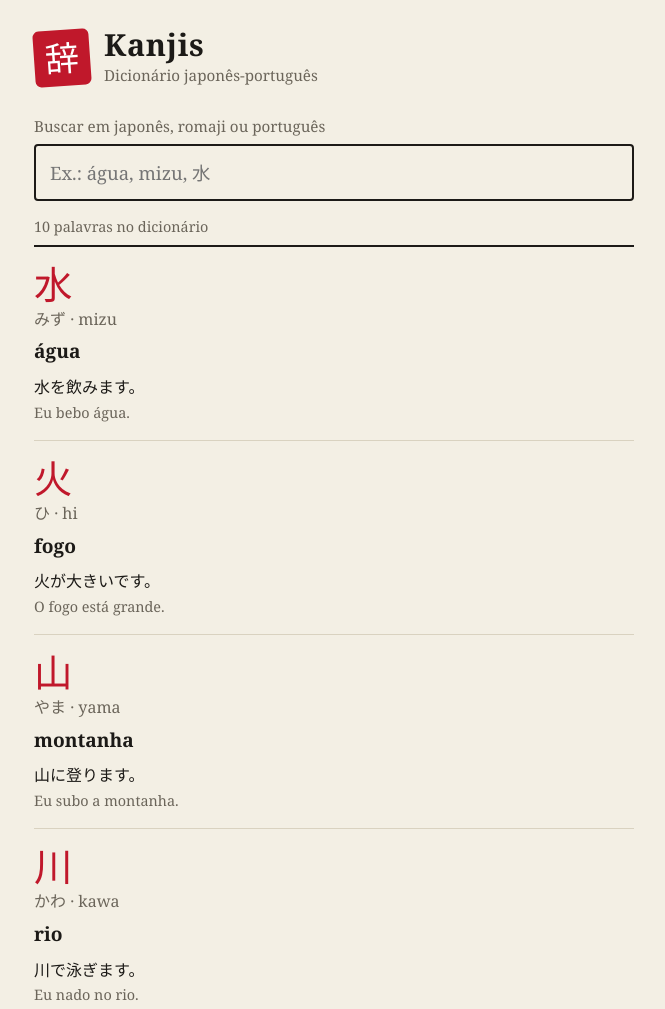
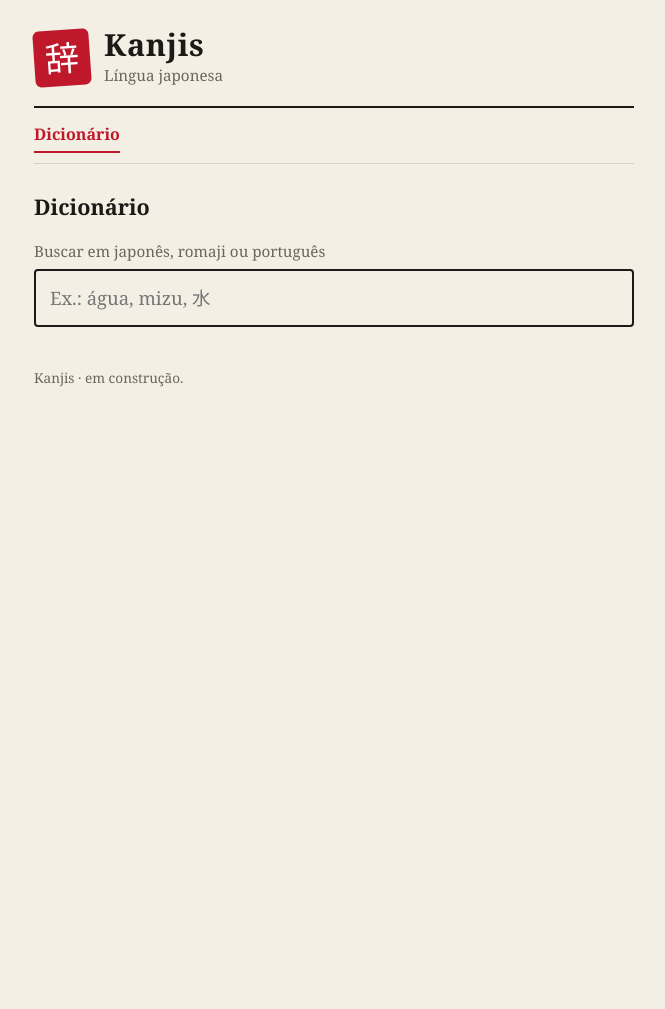
Before and after one commit to watashikanjis-del/Kanjis, a plain HTML site: page public/index.html in a window 1280 px wide. Shown: the top 1009 px of the page, without its empty margins (306-971 px from the left). After the commit the page ends 800 px from the top, so only its background shows below. Drawn offline with Linux system fonts and the light colour scheme.

Commit message:
Update index.html for title and footer changes

```diff
--- a/public/index.html
+++ b/public/index.html
@@ -3,76 +3,28 @@
 <head>
 <meta charset="utf-8">
 <meta name="viewport" content="width=device-width, initial-scale=1">
-<title>Kanjis — dicionário japonês-português</title>
-<meta name="description" content="Dicionário japonês-português com kanji, leitura em kana, romaji e frases de exemplo. Busque em japonês ou em português.">
-<style>
-:root{--papel:#F3EFE4;--tinta:#1C1A17;--suave:#6B655A;--linha:#D9D2C0;--hanko:#C0182B}
-@media (prefers-color-scheme:dark){:root{--papel:#171512;--tinta:#EEE8D8;--suave:#A39C8C;--linha:#363229;--hanko:#E0364A}}
-*{box-sizing:border-box}
-html{background:var(--papel)}
-body{margin:0 auto;max-width:640px;padding:28px 20px 60px;color:var(--tinta);background:var(--papel);
-font-family:"Hiragino Mincho ProN","Yu Mincho","Noto Serif JP",Georgia,serif;line-height:1.6}
-header{display:flex;align-items:center;gap:14px;margin-bottom:26px}
-.selo{width:56px;height:56px;flex:none;background:var(--hanko);color:#fff;border-radius:6px;
-display:grid;place-items:center;font-size:34px;transform:rotate(-4deg)}
-h1{font-size:1.9rem;margin:0;line-height:1.1;letter-spacing:.02em}
-header p{margin:2px 0 0;color:var(--suave);font-size:.95rem}
-label{display:block;font-size:.95rem;color:var(--suave);margin-bottom:6px}
-input{width:100%;font:inherit;font-size:1.15rem;padding:12px 14px;border:2px solid var(--tinta);
-border-radius:4px;background:transparent;color:inherit}
-input:focus{outline:3px solid var(--hanko);outline-offset:2px}
-#info{margin:14px 0 6px;color:var(--suave);font-size:.9rem}
-.item{padding:16px 0;border-top:1px solid var(--linha)}
-.item:first-child{border-top:2px solid var(--tinta)}
-.k{font-size:2.4rem;line-height:1.1;color:var(--hanko)}
-.l{margin:2px 0 4px;color:var(--suave)}
-.m{font-size:1.2rem;font-weight:700;margin:0}
-.e{margin:8px 0 0;font-size:1rem}
-.e span{display:block;color:var(--suave);font-size:.9rem}
-.vazio{padding:18px 0;color:var(--suave)}
-footer{margin-top:40px;color:var(--suave);font-size:.85rem}
-</style>
+<meta name="robots" content="noindex">
+<title>Kanjis — língua japonesa</title>
+<meta name="description" content="Kanjis: um espaço para entender a língua japonesa, com dicionário japonês-português, kanji, leitura em kana e frases de exemplo.">
+<link rel="stylesheet" href="estilo.css">
 </head>
 <body>
 <header>
   <div class="selo" aria-hidden="true">辞</div>
-  <div><h1>Kanjis</h1><p>Dicionário japonês-português</p></div>
+  <div><h1>Kanjis</h1><p>Língua japonesa</p></div>
 </header>
+<nav class="menu" aria-label="Seções do site">
+  <a href="index.html" aria-current="page">Dicionário</a>
+</nav>
 <main>
+  <h2>Dicionário</h2>
   <label for="busca">Buscar em japonês, romaji ou português</label>
   <input id="busca" type="search" autocomplete="off" placeholder="Ex.: água, mizu, 水">
   <p id="info"></p>
   <div id="lista"></div>
 </main>
-<footer>Kanjis · em construção. Novas palavras entram toda semana.</footer>
+<footer>Kanjis · em construção.</footer>
 <script src="palavras.js"></script>
 <script>
 (function(){
   var dados = window.PALAVRAS || [];
-  var busca = document.getElementById("busca");
-  var lista = document.getElementById("lista");
-  var info = document.getElementById("info");
-  function norm(t){return (t||"").toLowerCase().normalize("NFD").replace(/[\u0300-\u036f]/g,"").trim();}
-  function esc(t){var d=document.createElement("div");d.textContent=t||"";return d.innerHTML;}
-  function card(p){
-    return '<article class="item"><div class="k" lang="ja">'+esc(p.kanji)+'</div>'+
-      '<div class="l"><span lang="ja">'+esc(p.kana)+'</span> · '+esc(p.romaji)+'</div>'+
-      '<p class="m">'+esc(p.pt)+'</p>'+
-      (p.ex?'<p class="e" lang="ja">'+esc(p.ex)+'<span lang="pt-BR">'+esc(p.exPt)+'</span></p>':'')+
-      '</article>';
-  }
-  function mostrar(){
-    var q = norm(busca.value);
-    var r = !q ? dados : dados.filter(function(p){
-      return [p.kanji,p.kana,p.romaji,p.pt].some(function(c){return norm(c).indexOf(q)>-1;});
-    });
-    info.textContent = !q ? dados.length+" palavras no dicionário" : r.length+" resultado(s)";
-    lista.innerHTML = r.length ? r.map(card).join("") :
-      '<p class="vazio">Nada encontrado. Tente outra grafia ou busque em romaji.</p>';
-  }
-  busca.addEventListener("input", mostrar);
-  mostrar();
-})();
-</script>
-</body>
-</html>
```
